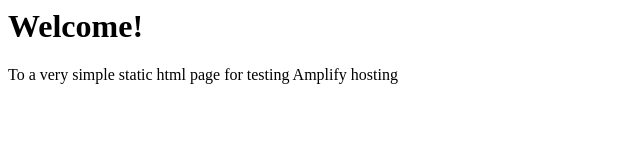
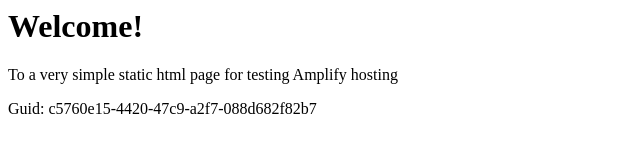
Before and after one commit to aws-aemilia-dub/Github-PR-Commit-Integration-Test-DoNotTouch-GitHubAutoBuildCanaryTest-v1-preprod-eu-west-1, a website: page src/index.html in a window 1280 px wide. Shown: the whole page, without its empty margins (0-640 px from the left). Drawn offline with Linux system fonts and the light colour scheme.

Commit message:
commit from integ tests

```diff
--- a/src/index.html
+++ b/src/index.html
@@ -1,3 +1,5 @@
+
+
 <html lang="en">
 
 <head>
@@ -10,6 +12,6 @@
 <body>
     <h1>Welcome!</h1>
     <p>To a very simple static html page for testing Amplify hosting</p>
-</body>
+    <p>Guid: c5760e15-4420-47c9-a2f7-088d682f82b7</p></body>
 
 </html>
```
